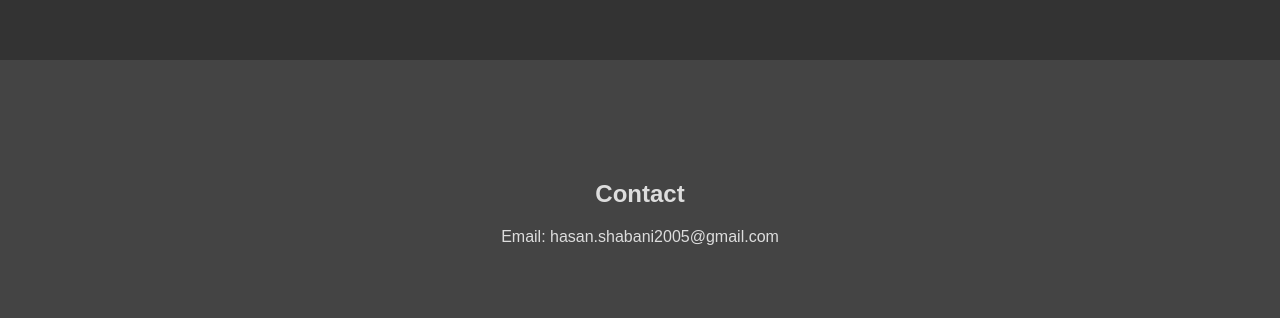
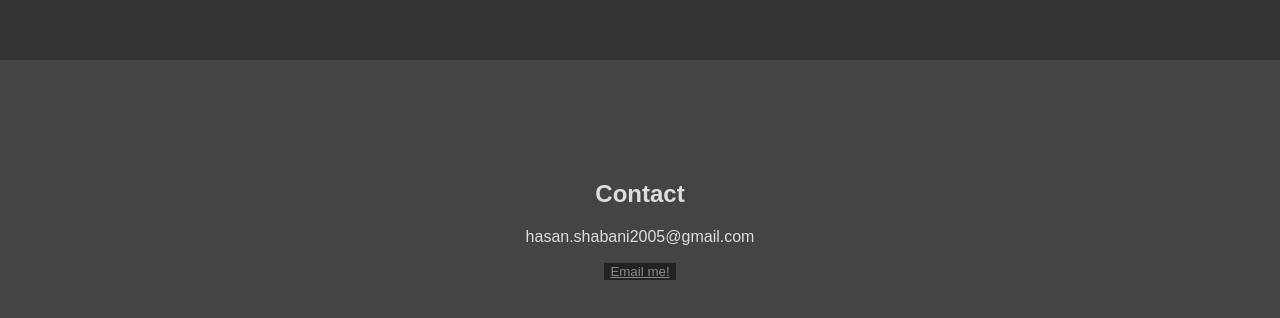
Before and after one commit to Shabani005/Shabani005.github.io, a plain HTML site: page index.html in a window 1280 px wide. Shown: the part 2940-3258 px from the top of the page. Drawn offline with Linux system fonts and the light colour scheme.

Commit message:
I dont even remember what I added

```diff
--- a/index.html
+++ b/index.html
@@ -21,8 +21,9 @@
     </div>
     <div id="projects" class="section">
         <h2>Projects</h2>
-        <p> inference-based Python OCR "wrapper" for texify</p>
-        <p> Speech to Speech model collaboration</p>
+        <p> <a href=https://github.com/Shabani005/math_ocr> inference-based Python OCR "wrapper" for texify </a> </p>
+        <p> <a href=https://github.com/AitchEm-bot/S2S> Speech to Speech model collaboration</a> </p>
+
     </div>
     <div id="info" class="section">
         <h2>Info</h2>
@@ -30,7 +31,8 @@
     </div>
     <div id="contact" class="section">
         <h2>Contact</h2>
-        <p>Email: hasan.shabani2005@gmail.com</p>
+        <p>hasan.shabani2005@gmail.com</p>
+        <button> <a href="mailto:hasan.shabani2005@gmail.com"> Email me!</a></button>
     </div>
 
     <script src="main.js"></script>
--- a/style.css
+++ b/style.css
@@ -32,6 +32,20 @@ nav a:hover {
     padding: 100px 20px;
     min-height: 100vh;
 }
+
+button {
+    color: #888;
+    background-color:#222;
+    text-decoration: none !important;
+    border: 0;
+    box-shadow: none;
+    border-radius: 0px;
+
+}
+
+a {
+    color: inherit;
+  }
 #home { background-color: #111; }
 #projects { background-color: #222; }
 #info { background-color: #333; }
```
